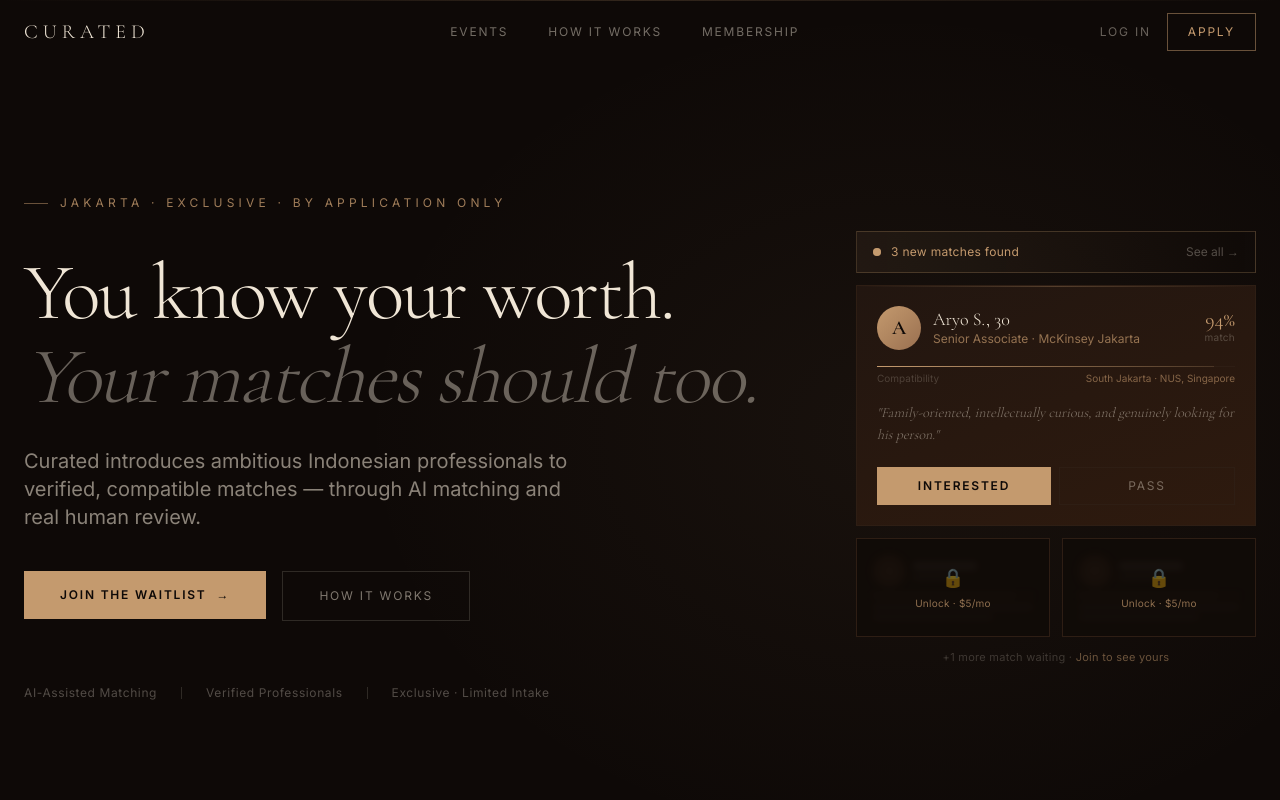
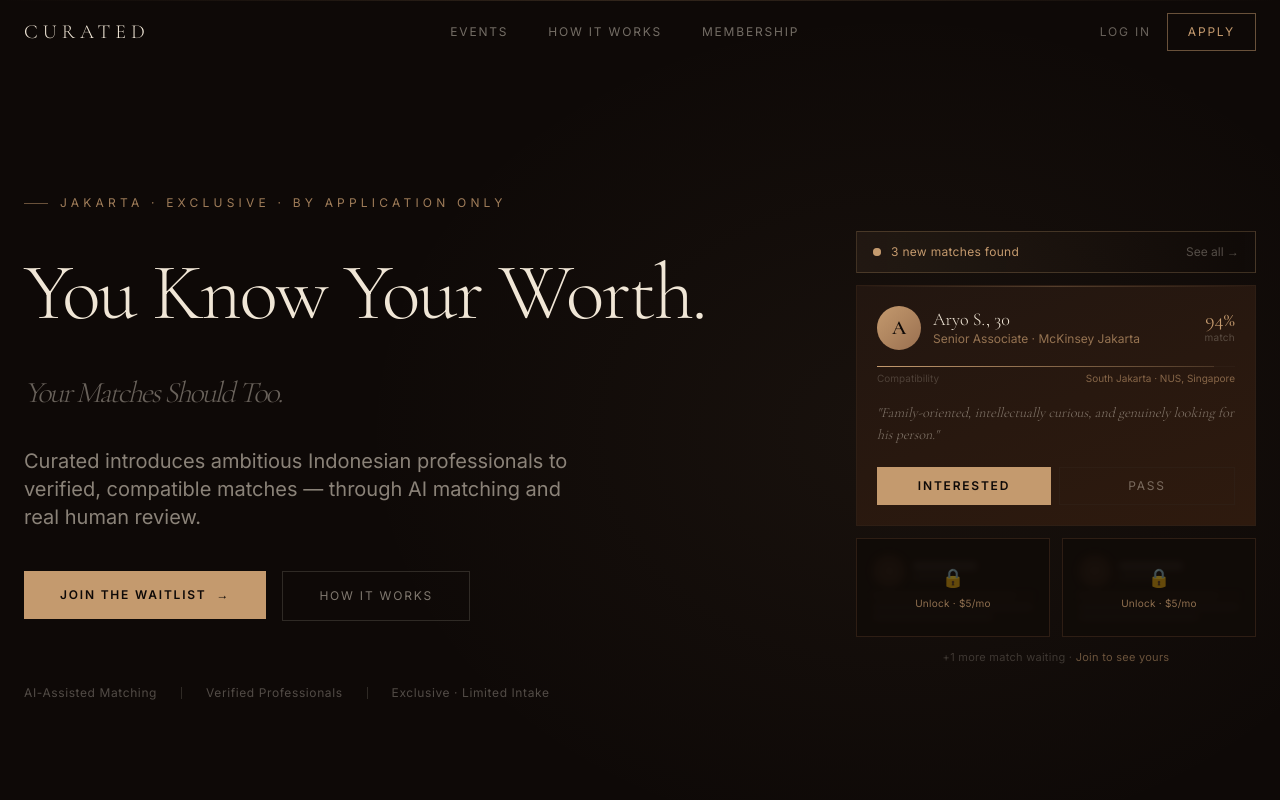
Before and after one commit to handyman30/curated, a Next.js app: page / in a window 1280 px wide. Shown: the top 800 px of the page. Built offline with nearby package versions, Linux system fonts and the light colour scheme.

Commit message:
Fixed typographical hierarchy

```diff
--- a/components/Hero.tsx
+++ b/components/Hero.tsx
@@ -39,9 +39,9 @@ export default function Hero() {
             </div>
 
             <h1 className="font-serif font-light text-[clamp(3rem,6.5vw,5rem)] text-cream leading-[1.05] tracking-tight mb-7">
-              You know your worth.
+              You Know Your Worth.
               <br />
-              <span className="text-cream/40 italic">Your matches should too.</span>
+              <span className="text-cream/40 italic text-4xl md:text-3xl"> Your Matches Should Too. </span>
             </h1>
 
             <p className="text-cream/55 text-lg md:text-xl max-w-xl mb-10 font-sans leading-relaxed">
--- a/components/MatchPreview.tsx
+++ b/components/MatchPreview.tsx
@@ -36,9 +36,9 @@ export default function MatchPreview() {
           </p>
           <div className="flex flex-col md:flex-row md:items-end md:justify-between gap-4">
             <h2 className="font-serif font-light text-4xl md:text-5xl text-cream max-w-lg leading-tight">
-              We introduce you.
+              We Introduce You.
               <br />
-              <span className="text-cream/45 italic">You decide.</span>
+              <span className="text-cream/45 italic text-4xl md:text-3xl"> You Decide. </span>
             </h2>
             <p className="text-cream/40 text-sm font-sans max-w-xs leading-relaxed">
               After your application is reviewed, we send you curated matches.
--- a/components/WhyCurated.tsx
+++ b/components/WhyCurated.tsx
@@ -50,7 +50,7 @@ export default function WhyCurated() {
           <p className="text-cognac/60 text-xs tracking-[0.35em] uppercase mb-4 font-sans">
             Our Approach
           </p>
-          <h2 className="font-serif font-light text-4xl md:text-5xl text-cream max-w-md leading-tight">
+          <h2 className="font-serif font-light text-4xl md:text-5xl text-cream max-w-lg leading-tight">
             Why Curated is Different
           </h2>
         </div>
```
